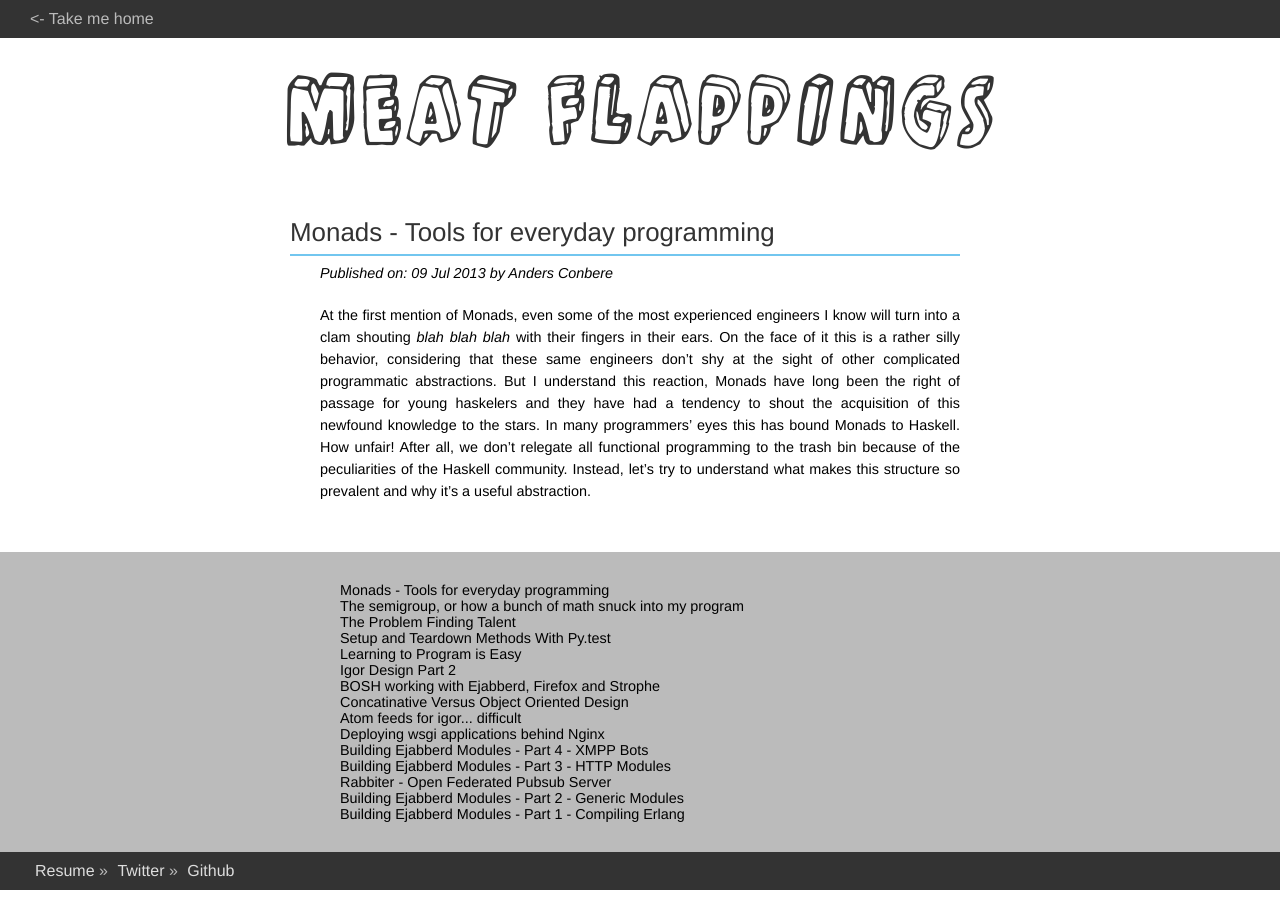
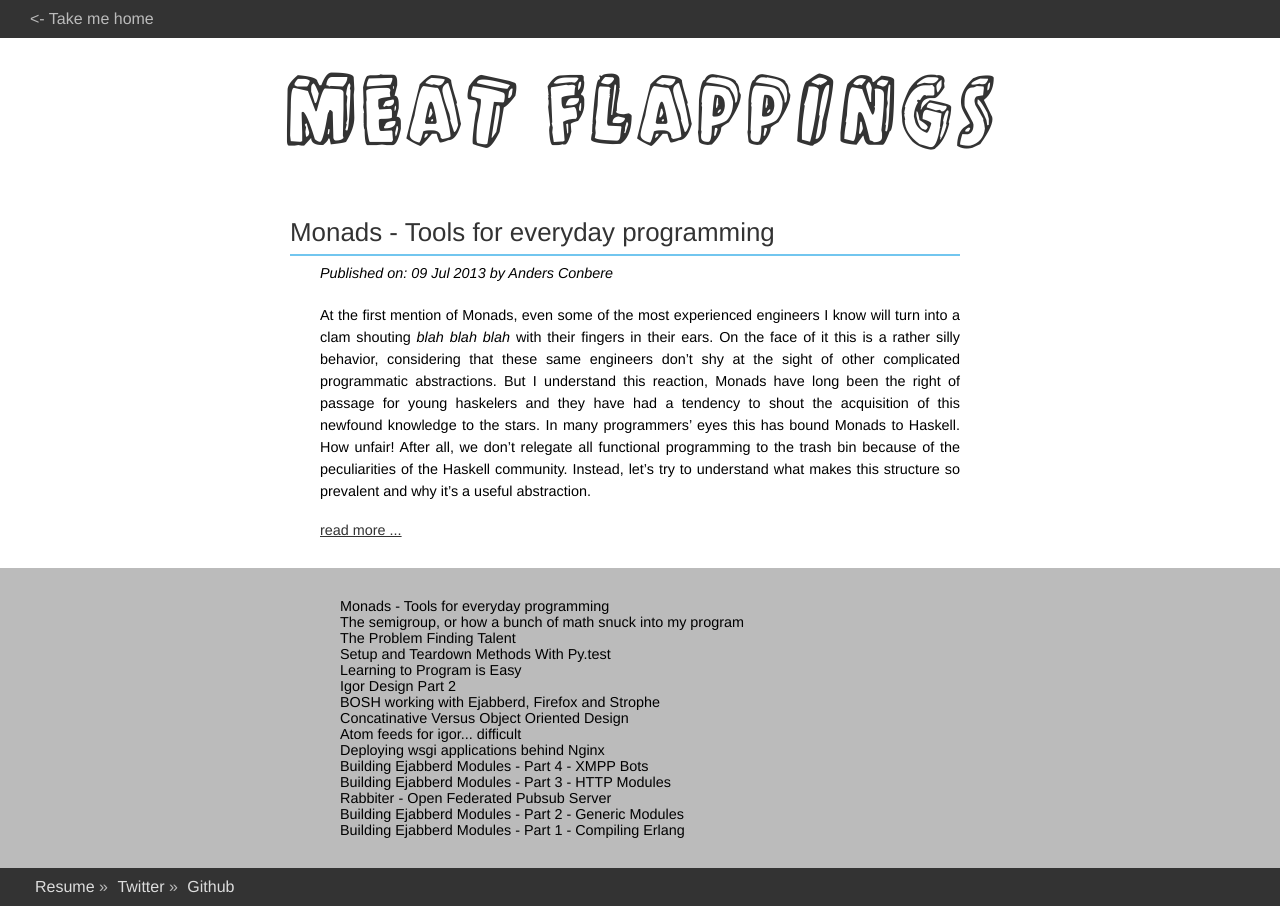
Before and after one commit to aconbere/aconbere.github.com, a Jekyll site: the page built from index.html, in a window 1280 px wide. Built offline with Jekyll 4.4.1, drawn with Linux system fonts in a browser that asks for light colours; Markdown is read by kramdown in place of the engine named in the settings.

Commit message:
add read more link

```diff
--- a/_layouts/home.html
+++ b/_layouts/home.html
@@ -28,6 +28,7 @@
       </div>
       <div class="post_body">
         {{ post.excerpt }}
+        <a href="{{ post.url }}">read more ...</a>
       </div>
     </div>
   </div>
```
